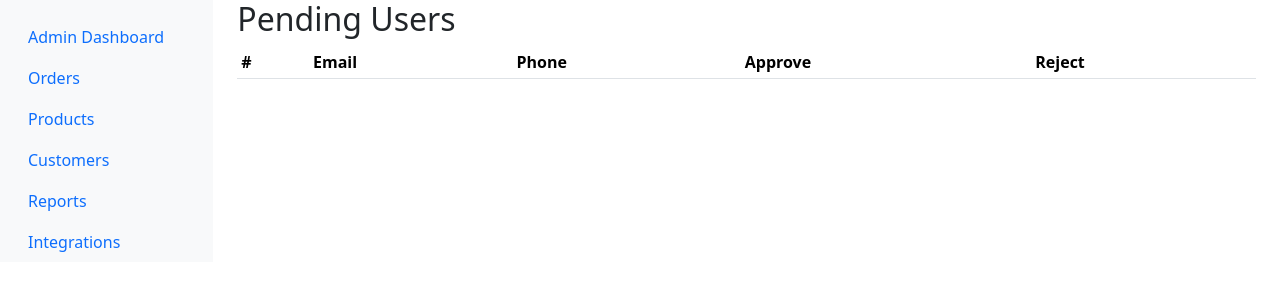
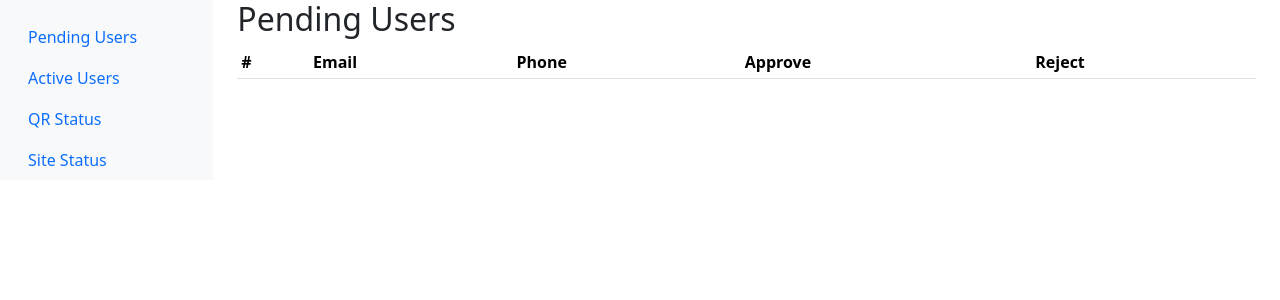
Before and after one commit to mahmudur26/dynamicqr, a Laravel app: page /admin-home in a window 1280 px wide. Shown: the top 300 px of the page. Run offline with Laravel 9, Linux system fonts and the light colour scheme; data that the repository does not hold is empty.

Commit message:
admin nav menu updated

```diff
--- a/resources/views/admin/frame.blade.php
+++ b/resources/views/admin/frame.blade.php
@@ -15,37 +15,25 @@
         <li class="nav-item">
             <a class="nav-link active" aria-current="page" href="#">
             <span data-feather="home" class="align-text-bottom"></span>
-            Admin Dashboard
+            Pending Users
             </a>
         </li>
         <li class="nav-item">
             <a class="nav-link" href="#">
             <span data-feather="file" class="align-text-bottom"></span>
-            Orders
+            Active Users
             </a>
         </li>
         <li class="nav-item">
             <a class="nav-link" href="#">
             <span data-feather="shopping-cart" class="align-text-bottom"></span>
-            Products
+            QR Status
             </a>
         </li>
         <li class="nav-item">
             <a class="nav-link" href="#">
             <span data-feather="users" class="align-text-bottom"></span>
-            Customers
-            </a>
-        </li>
-        <li class="nav-item">
-            <a class="nav-link" href="#">
-            <span data-feather="bar-chart-2" class="align-text-bottom"></span>
-            Reports
-            </a>
-        </li>
-        <li class="nav-item">
-            <a class="nav-link" href="#">
-            <span data-feather="layers" class="align-text-bottom"></span>
-            Integrations
+            Site Status
             </a>
         </li>
         </ul>
```
